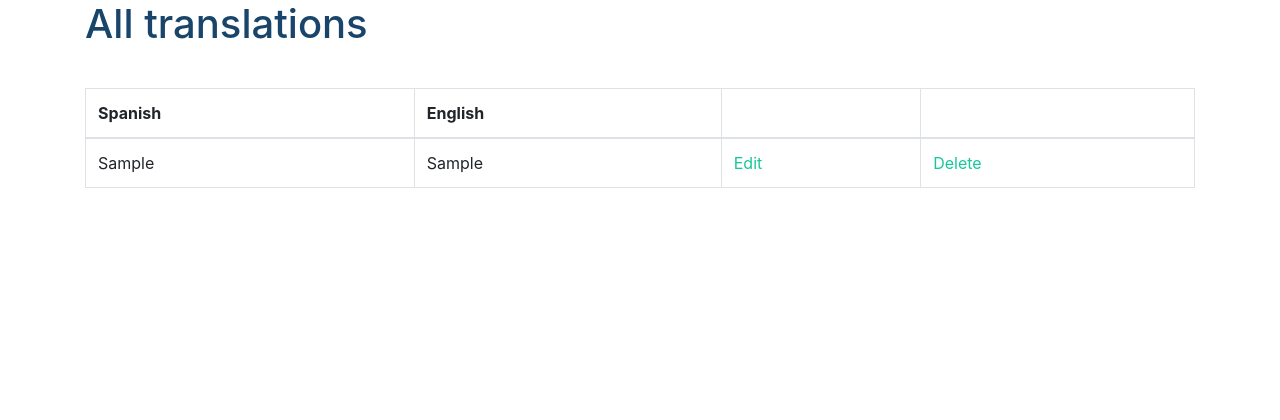
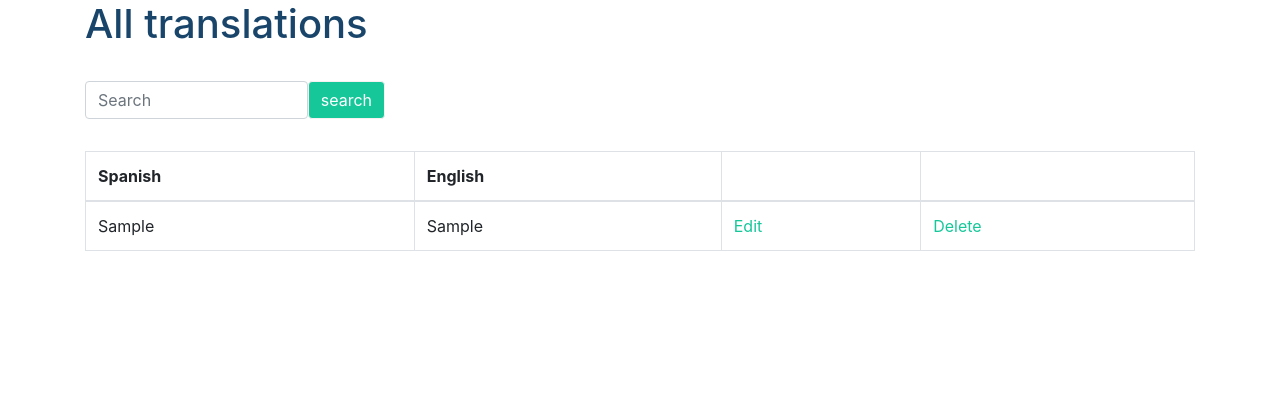
Before and after one commit to aidanjames/hola-api, a Flask app: page /translations in a window 1280 px wide. Shown: the part 56-476 px from the top of the page. Run offline with Flask 2, Linux system fonts and the light colour scheme; a user stored in the database is signed in; tables that the repository leaves empty hold one stand-in row (values such as "Sample post"); some libraries are stand-ins or nearby versions.

Commit message:
Adding basic search functionality to the 'All translations' page.

```diff
--- a/main.py
+++ b/main.py
@@ -265,11 +265,19 @@ def view_all_consumers():
     return render_template("consumers.html", consumers=consumers)
 
 
-@app.route('/translations')
+@app.route('/translations', methods=['GET', 'POST'])
 @admin_only
 def translations():
-    words = db.session.query(Words)
-    return render_template('translations.html', translations=words)
+    if request.method == 'POST':
+        search_text = request.form['text']
+        if search_text:
+            words = Words.query.filter(Words.es.contains(search_text))
+            return render_template('translations.html', translations=words)
+        else:
+            return render_template('translations.html')
+    else:
+        words = db.session.query(Words)
+        return render_template('translations.html', translations=words)
 
 
 @app.route('/delete-translation')
--- a/static/styles.css
+++ b/static/styles.css
@@ -56,6 +56,11 @@ a {
     background-color: #11698e!important;
 }
 
+.ajp-search {
+   padding-top: 25px;
+   width: 300px;
+}
+
 .product-card-image {
     width: 100%;
     height: 225px;
@@ -72,7 +77,7 @@ a {
 }
 
 .cart-table {
-    padding-top: 50px;
+    padding-top: 25px;
 }
 
 #page-container {
--- a/templates/translations.html
+++ b/templates/translations.html
@@ -6,6 +6,12 @@
 
 <div class="container">
   <h1>All translations</h1>
+
+<form class="input-group ajp-search" action="/translations" method="post">
+  <input type="search" name="text" class="form-control rounded" placeholder="Search" aria-label="Search"
+    aria-describedby="search-addon" />
+  <button type="submit" class="btn btn-primary">search</button>
+</form>
 
   <div class="table-responsive">
     <table class="table table-bordered">
```
